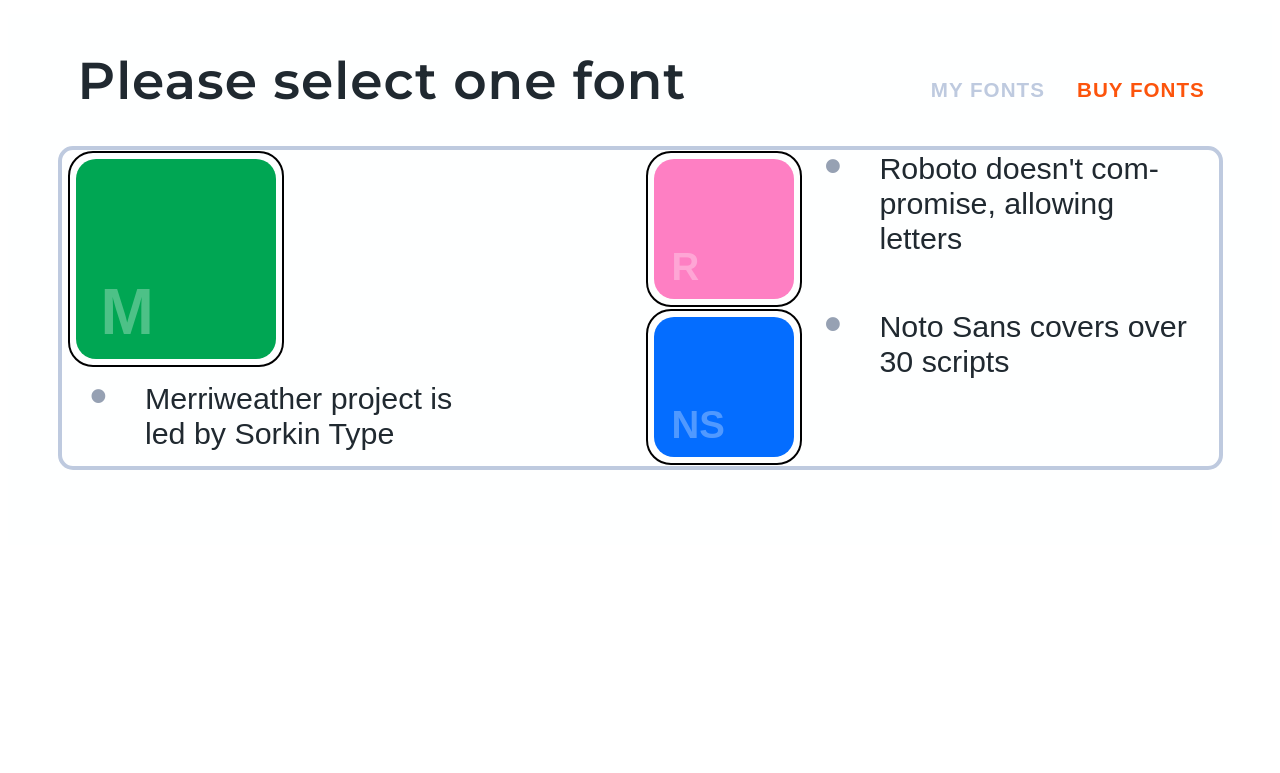
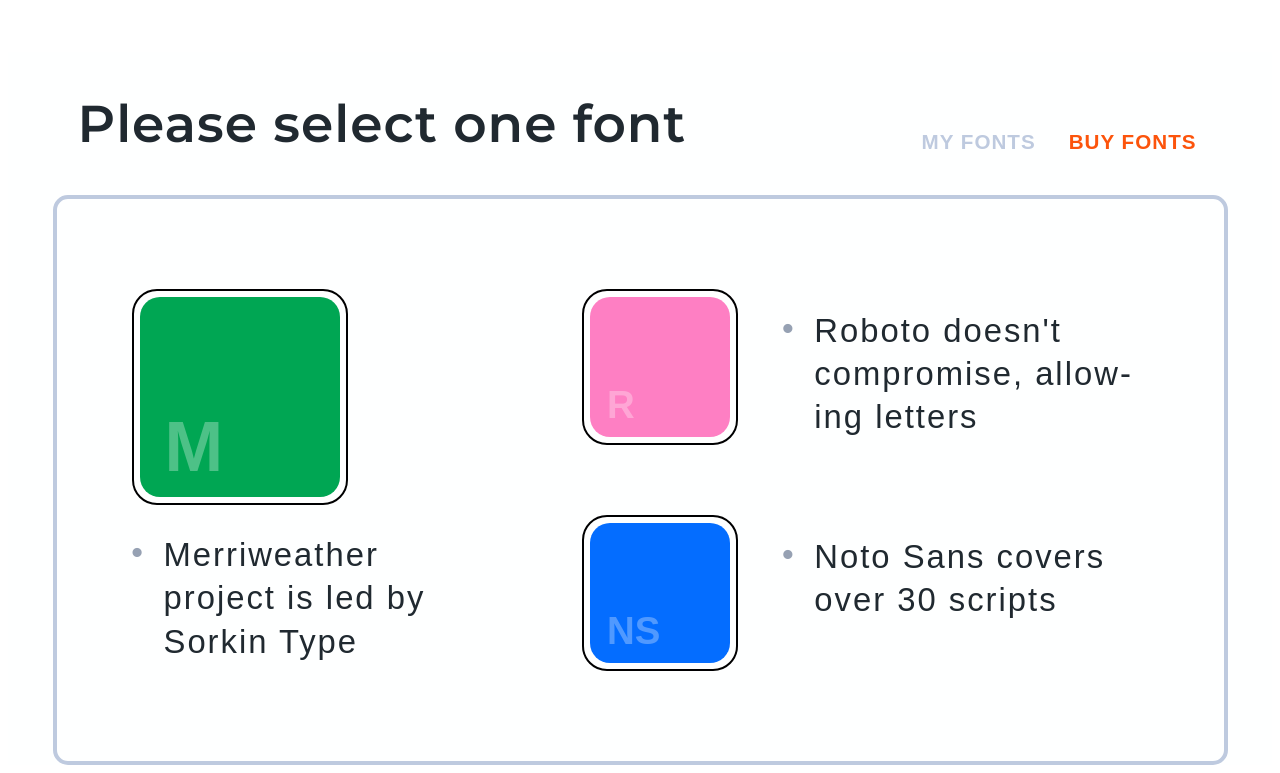
Before and after one commit to BrandonWingerAir/api-tab-btns-react, a React (Create React App) app: page / in a window 1280 px wide. Shown: the part 111-884 px from the top of the page. Before the commit the page ends 800 px from the top, so only its background shows below. Built offline with nearby package versions, Linux system fonts and the light colour scheme.

Commit message:
update spacing, fix naming and file structure

```diff
--- a/src/App.js
+++ b/src/App.js
@@ -1,8 +1,8 @@
-import FontSelector from './components/fontSelector/FontSelector';
+import FontSelector from './components/FontSelector/FontSelector';
 
 export default function App() {
   return (
-    <div className="App">
+    <div style={{paddingTop: '155px'}}>
       <FontSelector/>
     </div>
   );
--- a/src/components/fontSelector/FontSelector.js
+++ b/src/components/fontSelector/FontSelector.js
@@ -1,17 +1,16 @@
 import { useState, useEffect } from 'react';
-import { Tabs, Tab, TabPanel } from './tabs/Tabs';
+import { Tabs, Tab, TabPanel } from './Tabs/Tabs';
 import axios from 'axios';
 import {
     FontSelectContainer,
     TabsLoading,
     TabContentLoading,
-    FontSelectorContent,
     BuyFontContainer,
     BuyFontText,
-    TabsContainer,
+    TabsHeader,
     TabsTitle
-} from './fontSelectorStyles';
-import Buttons from './tabs/buttons/Buttons';
+} from './fontSelectorStyle';
+import Card from './Tabs/Card/Card';
 import { ActiveBtnContext } from '../../contexts/activeBtnContext';
 
 function FontSelector() {
@@ -188,20 +187,19 @@
 
     return (
         <FontSelectContainer>
-            <FontSelectorContent>
                 { !tabState.loading && (
                     <ActiveBtnContext.Provider value={{ activeBtn, setActiveBtn }}>
-                        <TabsContainer>
+                        <TabsHeader>
                             <TabsTitle id="fontSelectForm">Please select one font</TabsTitle>
                             <Tabs selectedTab={activeTab} onChange={handleChange}>
                                 <Tab label={tabState.tabs[0].label} value={tabState.tabs[0].content_endpoint}/>
                                 <Tab label={tabState.tabs[1].label} value={tabState.tabs[1].content_endpoint}/>
                             </Tabs>
-                        </TabsContainer>
+                        </TabsHeader>
                         <div>
                             <TabPanel value={activeTab} selectedIndex="fonts_a">
                                 { !loadingTabData && (
-                                    <Buttons buttons={fontButtons}/>
+                                    <Card buttons={fontButtons}/>
                                 )}
                                 { loadingTabData && (
                                     <TabContentLoading>Loading Data...</TabContentLoading>
@@ -226,7 +224,6 @@
                 { tabState.loading && (
                     <TabsLoading>Loading Tabs...</TabsLoading>
                 )}
-            </FontSelectorContent>
         </FontSelectContainer>
     )
 }
--- a/src/components/fontSelector/fontSelectorStyles.js
+++ b/src/components/fontSelector/fontSelectorStyle.js
@@ -1,11 +1,12 @@
 import styled from 'styled-components';
-import { deviceWidth } from './responsiveStyles';
+import { deviceWidth } from './responsiveStyle';
 
 export const FontSelectContainer = styled.div`
     letter-spacing: 1px;
     font-family: 'Montserrat', sans-serif;
     color: #202930;
-    margin-top: 125px;
+    background: #feffff;
+    margin: 0 auto;
 `;
 
 export const TabsLoading = styled.div`
@@ -25,26 +26,14 @@
     font-size: 1.25rem;
 `;
 
-export const FontSelectorContent = styled.div`
-    background: #feffff;
-    padding-bottom: 75px;
-    margin: 0 auto;
-`;
-
-export const BuyFontContainer = styled.div`
-    padding: 0 35px;
-`;
-
-export const BuyFontText = styled.div`
-    font-size: 1.25rem;
-    hyphens: auto;
-`;
-
-export const TabsContainer = styled.div`
+export const TabsHeader = styled.div`
     display: flex;
     width: 1175px;
+    box-sizing: border-box;
     margin: 0 auto;
     justify-content: space-between;
+    align-items: flex-end;
+    padding: 40px 25px;
 
     @media ${deviceWidth.mediumMax} {
         width: 575px;
@@ -61,6 +50,7 @@
 
 export const TabsTitle = styled.h1`
     margin-left: 25px;
+    margin: 0;
     flex-grow: 7;
     text-align: left;
     font-size: 3.24rem;
@@ -76,3 +66,13 @@
         font-size: 1.5rem;
     }
 `;
+
+export const BuyFontContainer = styled.div`
+    padding: 0 35px;
+`;
+
+export const BuyFontText = styled.div`
+    font-size: 1.4rem;
+    hyphens: auto;
+    padding-bottom: 70px;
+`;
--- a/src/components/fontSelector/tabs/buttons/Buttons.js
+++ b/src/components/fontSelector/tabs/Card/Card.js
@@ -1,17 +1,16 @@
 import React, { useContext, useEffect } from 'react';
 import {
-    BtnContainer,
-    FontBtn,
+    CardContainer,
+    CardBtn,
     BtnIcon,
     BtnIconBg,
     BtnIconAbbr,
-    BtnDesc,
-    List,
-    ListItem
-} from './buttonStyles';
+    BtnTextContainer,
+    BtnText
+} from './cardStyle';
 import { ActiveBtnContext } from '../../../../contexts/activeBtnContext';
 
-export default function Buttons({ buttons }) {
+export default function Card({ buttons }) {
     const {activeBtn, setActiveBtn} = useContext(ActiveBtnContext);
 
     function onClick(btn) {
@@ -28,9 +27,9 @@
         window.localStorage.setItem('USER_FONT_ID', JSON.stringify(activeBtn));
     }, [activeBtn]);
 
-    return <BtnContainer aria-labelledby="fontSelectForm" role="radiogroup">
+    return <CardContainer aria-labelledby="fontSelectForm" role="radiogroup">
         {buttons.map((btn) => {
-            return <FontBtn
+            return <CardBtn
                         key={btn.id}
                         onClick={() => onClick(btn)}
                         isActive={activeBtn === btn.id ? true : false}
@@ -44,14 +43,12 @@
                                 </BtnIconAbbr>
                             </BtnIconBg>
                         </BtnIcon>
-                        <BtnDesc>
-                            <List>
-                                <ListItem>
-                                    {btn.label}
-                                </ListItem>
-                            </List>
-                        </BtnDesc>
-            </FontBtn>
+                        <BtnTextContainer>
+                            <BtnText>
+                                {btn.label}
+                            </BtnText>
+                        </BtnTextContainer>
+            </CardBtn>
         })}
-    </BtnContainer>;
+    </CardContainer>;
 }
--- a/src/components/fontSelector/tabs/buttons/buttonStyles.js
+++ b/src/components/fontSelector/tabs/Card/cardStyle.js
@@ -1,9 +1,9 @@
 import styled from 'styled-components';
-import { deviceWidth } from '../../responsiveStyles';
+import { deviceWidth } from '../../responsiveStyle';
 
-export const BtnContainer = styled.div`
+export const CardContainer = styled.div`
     display: grid;
-    grid-template-columns: 1fr 1fr;
+    grid-template-columns: 450px 1fr;
     border-radius: 10px;
 
     @media ${deviceWidth.mediumMax} {
@@ -64,11 +64,14 @@
     }
 `;
 
-export const BtnDesc = styled.div`
-    letter-spacing: initial;
+export const BtnTextContainer = styled.div`
+    font-size: 2.05rem;
+    letter-spacing: 2px;
+    line-height: 2.7rem;
     font-weight: 500;
     hyphens: auto;
     width: 400px;
+    padding-top: 20px;
 
     @media ${deviceWidth.mediumMax} {
         width: 250px;
@@ -79,13 +82,7 @@
     }
 `;
 
-export const List = styled.ul`
-    list-style: none;
-    padding-left: 0;
-    margin: 0;
-`;
-
-export const ListItem = styled.li`
+export const BtnText = styled.div`
     display: flex;
     align-items: top;
 
@@ -94,12 +91,12 @@
         color: #96a1b3;
         font-weight: bold;
         display: inline-block;
-        min-width: 55px;
-        max-width: 55px;
-        margin-left: 1.4rem;
+        min-width: 32px;
+        max-width: 32px;
+        margin-left: 2.8rem;
         position: relative;
-        top: -.85rem;
-        font-size: 3rem;
+        top: -.15rem;
+        font-size: 2rem;
     }
 
     @media ${deviceWidth.mediumMax} {
@@ -119,7 +116,7 @@
     }
 `;
 
-export const FontBtn = styled.button`
+export const CardBtn = styled.button`
     background-color: initial;
     border: initial;
     text-align: initial;
@@ -128,7 +125,8 @@
     align-items: top;
     cursor: pointer;
     color: #202930;
-    font-size: 1.9rem;
+    padding: 0;
+    margin-bottom: 70px;
 
     &:first-of-type {
         grid-row: span 2;
@@ -139,7 +137,17 @@
         }
 
         ${BtnIconAbbr} {
-            font-size: 4rem;
+            font-size: 4.4rem;
+        }
+
+        ${BtnTextContainer} {
+            width: 350px;
+        }
+
+        ${BtnText} {
+            &:before {
+                margin-left: 0;
+            }
         }
     }
 
--- a/src/components/fontSelector/tabs/Tabs.js
+++ b/src/components/fontSelector/tabs/Tabs.js
@@ -1,21 +1,21 @@
 import React from 'react';
 
 import {
-    TabHeaderContainer,
-    StyledTab,
-    StyledTabPanel,
+    TabsNavContainer,
+    TabLabel,
+    TabContent,
     TabsNav
-} from './tabStyles';
+} from './tabStyle';
 
 export const Tab = ({label, active, onClick}) => {
     return (
-        <StyledTab
+        <TabLabel
             role="tab"
             active={active}
             onClick={onClick}
         >
             {label}
-        </StyledTab>
+        </TabLabel>
     )
 }
 
@@ -32,9 +32,9 @@
     });
 
     return (
-        <TabHeaderContainer>
+        <TabsNavContainer>
             <TabsNav role="tablist">{tabs}</TabsNav>
-        </TabHeaderContainer>
+        </TabsNavContainer>
     );
 }
 
@@ -42,8 +42,8 @@
     const hidden = value !== selectedIndex;
 
     return (
-        <StyledTabPanel hidden={hidden} active={!hidden} role="tabpanel">
+        <TabContent hidden={hidden} active={!hidden} role="tabpanel">
             {children}
-        </StyledTabPanel>
+        </TabContent>
     )
 }
--- a/src/components/fontSelector/tabs/tabStyles.js
+++ b/src/components/fontSelector/tabs/tabStyle.js
@@ -1,24 +1,21 @@
 import styled, { css } from 'styled-components';
-import { deviceWidth } from '../responsiveStyles';
+import { deviceWidth } from '../responsiveStyle';
 
-export const TabHeaderContainer = styled.div`
+export const TabsNavContainer = styled.div`
     display: flex;
     flex-direction: column;
     flex-grow: 2;
-    justify-content: center;
-    margin-right: 10px;
 
     @media ${deviceWidth.mediumMax} {
         margin-right: 0;
     }
 `;
 
-export const StyledTab = styled.button`
+export const TabLabel = styled.button`
     color: #fc540c;
     width: 100%;
-    padding: 20px 0;
-    margin-top: 20px;
     text-transform: uppercase;
+    text-align: right;
     font-size: 1.29rem;
     font-weight: 600;
     letter-spacing: 1px;
@@ -58,13 +55,14 @@
     }
 `;
 
-export const StyledTabPanel = styled.div`
+export const TabContent = styled.div`
     display: ${(p) => (p.active ? 'flex' : 'none')};
     box-sizing: border-box;
     background: #feffff;
     flex-direction: column;
-    width: 1165px;
+    width: 1175px;
     margin: 0 auto;
+    padding: 90px 75px 20px 75px;
     justify-content: center;
     border : 4px solid #becadf;
     border-radius: 15px;
```
Also changed, not shown: src/components/fontSelector/responsiveStyle.js (renamed from src/components/fontSelector/responsiveStyles.js).
